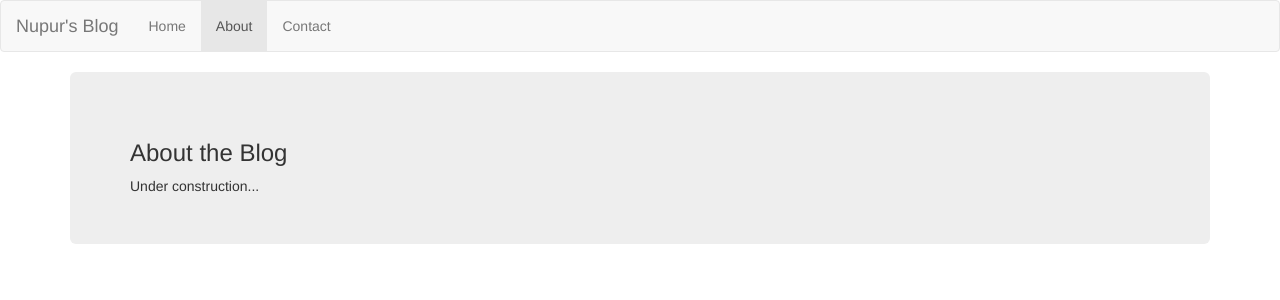
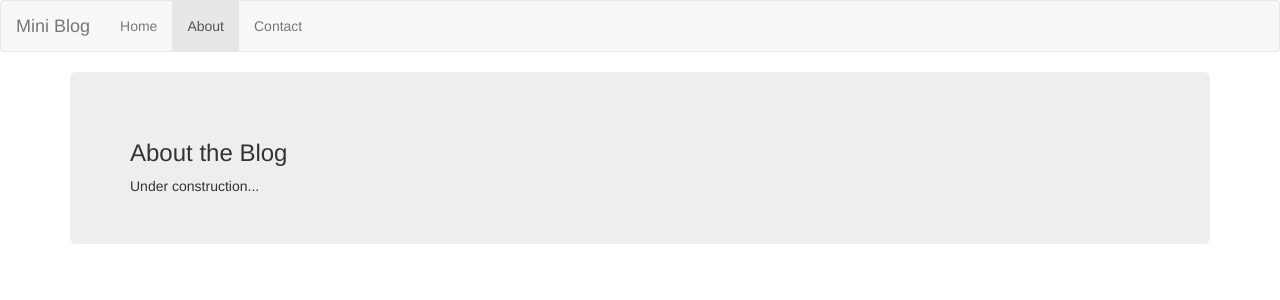
Before and after one commit to nupurbaghel/nupur-blog, a Flask app: page /about in a window 1280 px wide. Shown: the top 300 px of the page. Run offline with Flask 2, Linux system fonts and the light colour scheme; some libraries are stand-ins or nearby versions.

Commit message:
Update base.html

```diff
--- a/src/templates/base.html
+++ b/src/templates/base.html
@@ -2,7 +2,7 @@
 <html lang="en">
 <head>
     <meta charset="UTF-8">
-    <title>Little Blog App by Nupur</title>
+    <title>Little Blog App</title>
     <link rel="stylesheet" href="https://maxcdn.bootstrapcdn.com/bootstrap/3.3.6/css/bootstrap.min.css" >
     <link rel="stylesheet" href="{{ url_for('static',filename='css/main.css') }}"
     <script src="https://maxcdn.bootstrapcdn.com/bootstrap/3.3.6/js/bootstrap.min.js"></script>
@@ -19,7 +19,7 @@
               <span class="icon-bar"></span>
               <span class="icon-bar"></span>
             </button>
-            <a class="navbar-brand" href="#">Nupur's Blog</a>
+            <a class="navbar-brand" href="#">Mini Blog</a>
           </div>
           <div id="navbar" class="navbar-collapse collapse">
             <ul class="nav navbar-nav">
```
